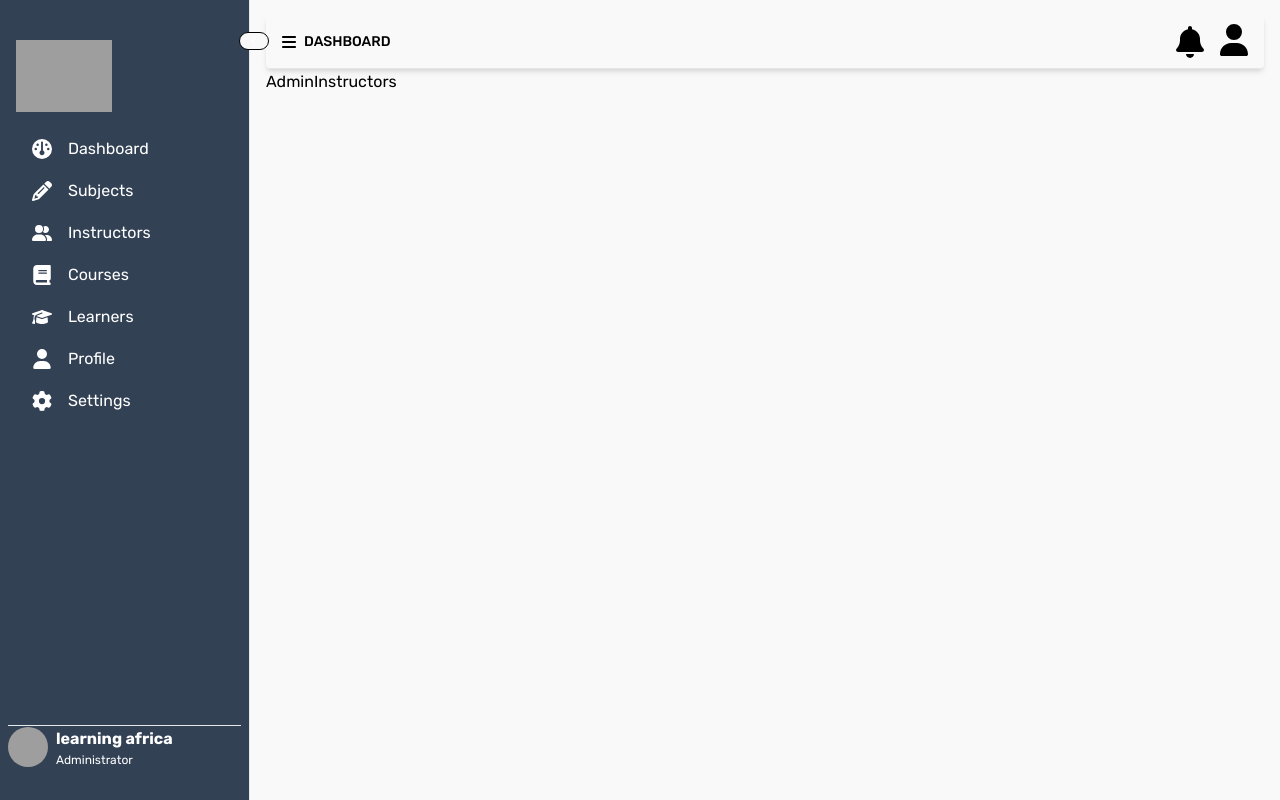
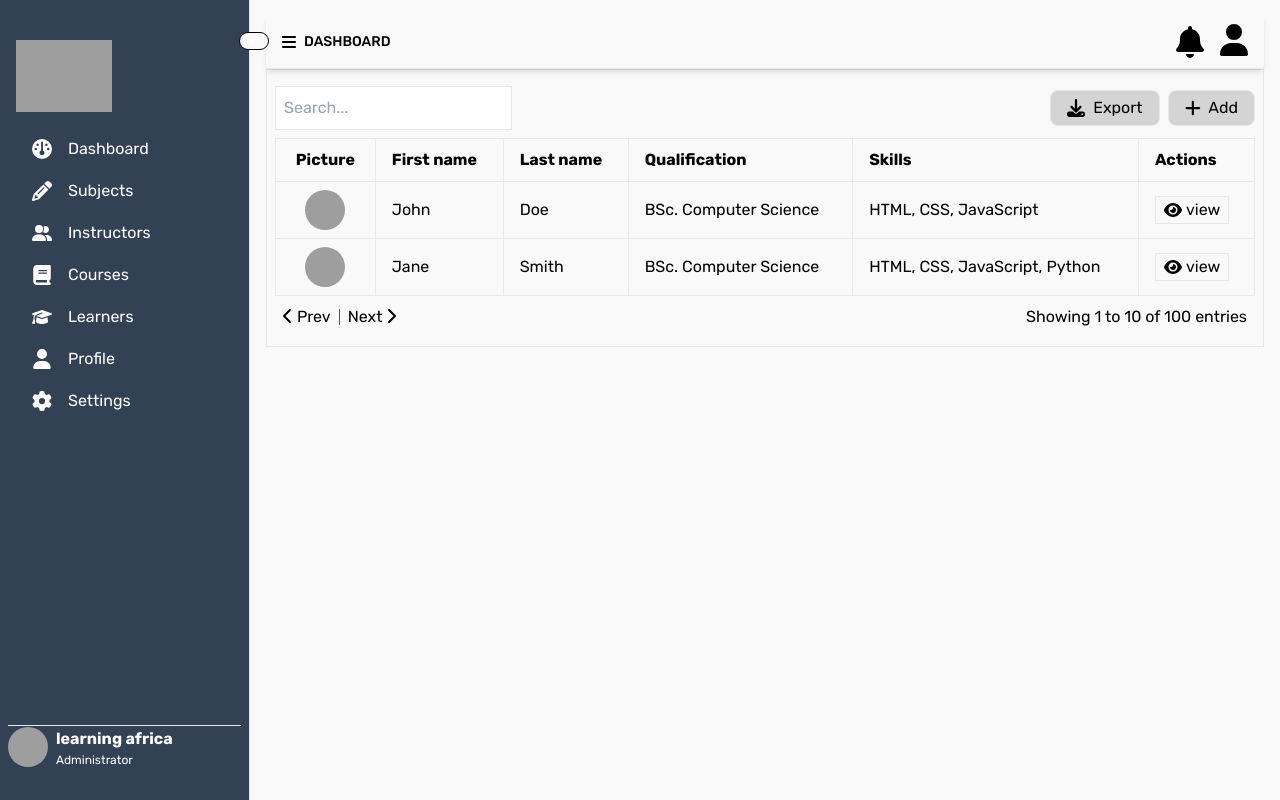
Before and after one commit to LearningAfrica/learning_africa_frontend, a React (Vite) app: page /admin/instructors in a window 1280 px wide. Built offline with nearby package versions, Linux system fonts and the light colour scheme; grey boxes are pictures that could not be loaded.

Commit message:
Add instructors view table

```diff
--- a/src/modules/admin/pages/admin-instructors/AdminInstructors.tsx
+++ b/src/modules/admin/pages/admin-instructors/AdminInstructors.tsx
@@ -1,6 +1,136 @@
+import {
+	faDownload,
+	faPlus,
+	faChevronLeft,
+	faChevronRight,
+	faEye
+} from '@fortawesome/free-solid-svg-icons';
+import { FontAwesomeIcon } from '@fortawesome/react-fontawesome';
+import { Link } from 'react-router-dom';
+
+type Instructor = {
+	id: number;
+	first_name: string;
+	last_name: string;
+	qualification: string;
+	profile_image: string;
+	skills: string;
+};
+const instructors: Instructor[] = [
+	{
+		id: 1,
+		first_name: 'John',
+		last_name: 'Doe',
+		profile_image: 'https://picsum.photos/200',
+		qualification: 'BSc. Computer Science',
+		skills: 'HTML, CSS, JavaScript'
+	},
+	{
+		id: 2,
+		first_name: 'Jane',
+		last_name: 'Smith',
+		profile_image: 'https://picsum.photos/200',
+		qualification: 'BSc. Computer Science',
+		skills: 'HTML, CSS, JavaScript, Python'
+	}
+];
 
 export default function AdminInstructors() {
-  return (
-	<div>AdminInstructors</div>
-  )
+	return (
+		<div>
+			<div className="border p-2">
+				<div className="flex justify-between py-2">
+					<form action="">
+						<input
+							type="text"
+							placeholder="Search..."
+							className="border p-2"
+						/>
+					</form>
+					<div className="flex items-center gap-2">
+						<button className="bg-neutral-300 text-orange px-4 py-1 rounded-lg border flex items-center gap-2">
+							<FontAwesomeIcon
+								icon={faDownload}
+								className="text-lg"
+							/>
+							<span>Export</span>
+						</button>
+						<Link
+							to={'/admin/subjects/create'}
+							className="bg-neutral-300 text-orange px-4 py-1 rounded-lg border flex items-center gap-2"
+						>
+							<FontAwesomeIcon
+								icon={faPlus}
+								className="text-lg"
+							/>
+							<span>Add</span>
+						</Link>
+					</div>
+				</div>
+				<table className="table border w-full border-collapse p-4">
+					<thead>
+						<tr>
+							<th className="text-center">Picture</th>
+							<th className="">First name</th>
+							<th className="">Last name</th>
+							<th className="">Qualification</th>
+							<th className="">Skills</th>
+							<th className="">Actions</th>
+						</tr>
+					</thead>
+					<tbody>
+						{instructors.map((instructor) => (
+							<tr key={instructor.id}>
+								{/* <td className="">{index + 1}</td> */}
+								<td className="">
+									<div className="flex justify-center">
+										{instructor.profile_image ? (
+											<img
+												src={instructor.profile_image}
+												alt=""
+												className="w-10 h-10 rounded-full"
+											/>
+										) : (
+											<div className="w-10 h-10 rounded-full bg-neutral-300"></div>
+										)}
+									</div>
+								</td>
+								<td className="">{instructor.first_name}</td>
+								<td className="">{instructor.last_name}</td>
+								<td className="">{instructor.qualification}</td>
+								<td className="">{instructor.skills}</td>
+								<td className="">
+									<div className='flex items-center'>
+										<Link to={`/admin/instructors/${ instructor.id }`} className="border px-2 gap-1 flex items-center">
+											<FontAwesomeIcon icon={faEye} />
+											<span>view</span>
+										</Link>
+										{/* <button>Edit</button>
+										<button>Delete</button> */}
+									</div>
+								</td>
+							</tr>
+						))}
+					</tbody>
+				</table>
+				<div className="p-2">
+					<div className="flex justify-between items-center">
+						<div className="flex items-center gap-2">
+							<button className="rounded-lg">
+								<FontAwesomeIcon icon={faChevronLeft} /> Prev
+							</button>
+							{/* Splitter vertical bar */}
+							<div className="border-r h-4 border-neutral-600"></div>
+							<button className=" rounded-lg">
+								Next <FontAwesomeIcon icon={faChevronRight} />
+							</button>
+						</div>
+						<div>
+							<p>Showing 1 to 10 of 100 entries</p>
+						</div>
+					</div>
+				</div>
+			</div>
+		</div>
+	);
 }
```
